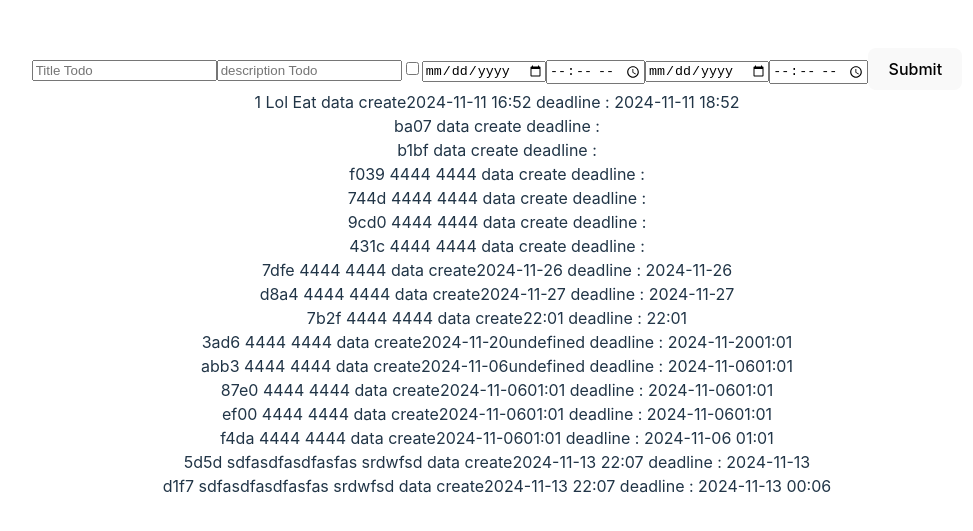
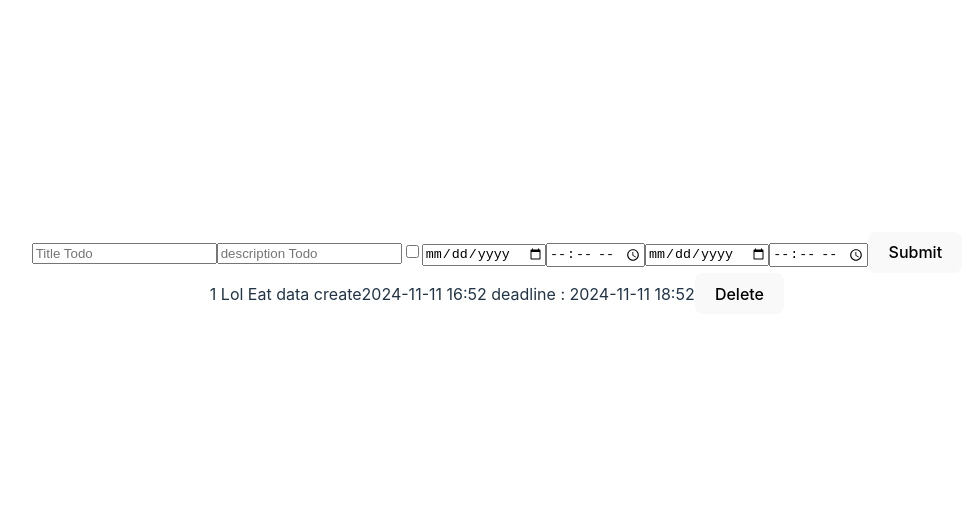
Before and after one commit to Garpirik/College_Todolist, a React (Vite) app: page / in a window 1280 px wide. Shown: the part 127-658 px from the top of the page, without its empty margins (143-1116 px from the left). Built offline with nearby package versions, Linux system fonts and the light colour scheme; data requests are answered from the project's data file.

Commit message:
Added delete button for the todo

```diff
--- a/db.json
+++ b/db.json
@@ -9,166 +9,6 @@
         "createdAt": "2024-11-11 16:52",
         "deadline": "2024-11-11 18:52"
       }
-    },
-    {
-      "id": "ba07",
-      "title": "",
-      "description": "",
-      "completed": true,
-      "data": {
-        "createdAt": "",
-        "deadline": ""
-      }
-    },
-    {
-      "id": "b1bf",
-      "title": "",
-      "description": "",
-      "completed": true,
-      "data": {
-        "createdAt": "",
-        "deadline": ""
-      }
-    },
-    {
-      "id": "f039",
-      "title": "4444",
-      "description": "4444",
-      "completed": true,
-      "data": {
-        "createdAt": "",
-        "deadline": ""
-      }
-    },
-    {
-      "id": "744d",
-      "title": "4444",
-      "description": "4444",
-      "completed": true,
-      "data": {
-        "createdAt": "",
-        "deadline": ""
-      }
-    },
-    {
-      "id": "9cd0",
-      "title": "4444",
-      "description": "4444",
-      "completed": true,
-      "data": {
-        "createdAt": "",
-        "deadline": ""
-      }
-    },
-    {
-      "id": "431c",
-      "title": "4444",
-      "description": "4444",
-      "completed": true,
-      "data": {
-        "createdAt": "",
-        "deadline": ""
-      }
-    },
-    {
-      "id": "7dfe",
-      "title": "4444",
-      "description": "4444",
-      "completed": true,
-      "data": {
-        "createdAt": "2024-11-26",
-        "deadline": "2024-11-26"
-      }
-    },
-    {
-      "id": "d8a4",
-      "title": "4444",
-      "description": "4444",
-      "completed": true,
-      "data": {
-        "createdAt": "2024-11-27",
-        "deadline": "2024-11-27"
-      }
-    },
-    {
-      "id": "7b2f",
-      "title": "4444",
-      "description": "4444",
-      "completed": true,
-      "data": {
-        "createdAt": "22:01",
-        "deadline": "22:01"
-      }
-    },
-    {
-      "id": "3ad6",
-      "title": "4444",
-      "description": "4444",
-      "completed": true,
-      "data": {
-        "createdAt": "2024-11-20undefined",
-        "deadline": "2024-11-2001:01"
-      }
-    },
-    {
-      "id": "abb3",
-      "title": "4444",
-      "description": "4444",
-      "completed": true,
-      "data": {
-        "createdAt": "2024-11-06undefined",
-        "deadline": "2024-11-0601:01"
-      }
-    },
-    {
-      "id": "87e0",
-      "title": "4444",
-      "description": "4444",
-      "completed": true,
-      "data": {
-        "createdAt": "2024-11-0601:01",
-        "deadline": "2024-11-0601:01"
-      }
-    },
-    {
-      "id": "ef00",
-      "title": "4444",
-      "description": "4444",
-      "completed": true,
-      "data": {
-        "createdAt": "2024-11-0601:01",
-        "deadline": "2024-11-0601:01"
-      }
-    },
-    {
-      "id": "f4da",
-      "title": "4444",
-      "description": "4444",
-      "completed": true,
-      "data": {
-        "createdAt": "2024-11-0601:01",
-        "deadline": "2024-11-06 01:01"
-      }
-    },
-    {
-      "id": "5d5d",
-      "title": "sdfasdfasdfasfas",
-      "description": "srdwfsd",
-      "completed": true,
-      "data": {
-        "createdAt": "2024-11-13  22:07",
-        "deadline": "2024-11-13 "
-      }
-    },
-    {
-      "id": "d1f7",
-      "title": "sdfasdfasdfasfas",
-      "description": "srdwfsd",
-      "completed": true,
-      "data": {
-        "createdAt": "2024-11-13  22:07",
-        "deadline": "2024-11-13 00:06"
-      }
     }
   ]
 }
--- a/src/Service/TodoService.tsx
+++ b/src/Service/TodoService.tsx
@@ -8,8 +8,8 @@ export const TodoAPI = createApi({
     endpoints:( builder) =>({
         getAllTodo : builder.query<ITodo[], number>({query: (limit: number = 5) => ({ url: '/todos',params:{ _limit : limit} }) , providesTags: ['Todos']}),
         createTodo: builder.mutation<ITodo, ITodo>({query:(todo: ITodo ) =>({url: '/todos', method: "POST", body: todo}), invalidatesTags: ['Todos']}),
-
-
+        deleteTodo : builder.mutation <ITodo , ITodo>({query:(todo : ITodo) =>({url: `/todos/${todo.id}`, method: "DELETE", body: todo}), invalidatesTags: ['Todos']}),
+        updateTodo : builder.mutation<ITodo, ITodo>({query:(todo: ITodo) =>({url : `/todos/${todo.id}`, method : "PUT", body: todo}) , invalidatesTags: ['Todos']}),
         getTodoId : builder.query<ITodo,number>({query: ( id: number) =>({
             url: `/todos/${id}`
         })
--- a/src/components/TodoContainer.tsx
+++ b/src/components/TodoContainer.tsx
@@ -22,7 +22,11 @@ interface ValuesForm{
 const TodoContainer: React.FC  = () =>{
     // const {data  } = TodoAPI.useGetTodoIdQuery(1);
     const {data , isLoading, error} = TodoAPI.useGetAllTodoQuery(100 )
+    const [deleteTodo, {}] = TodoAPI.useDeleteTodoMutation();
    const [createTodo, {}] = TodoAPI.useCreateTodoMutation();
+   const [updateTodo , {}] = TodoAPI.useUpdateTodoMutation();
+
+
 
    const initialValues : ValuesForm = {title : '', description :'', completed : false, data:{createdAt :"" , deadline : ""}, dataHours: {createdAtHours : "", deadlineHours :""}}
 
@@ -31,6 +35,16 @@ const TodoContainer: React.FC  = () =>{
 
         await createTodo({title: todo.title, description: todo.description, completed: todo.completed , data: {createdAt : `${todo.data.createdAt}  `+ todo.dataHours.createdAtHours , deadline : `${todo.data.createdAt} ` +todo.dataHours.deadlineHours}} as unknown as ITodo)
    }
+
+   const handleRemove = async ( todo: ITodo) =>{
+        deleteTodo(todo)
+   }
+
+const handleUpdate = async(todo:ITodo) =>{
+    updateTodo(todo);
+
+}
+
 
    return(
         <div>
@@ -58,7 +72,7 @@ const TodoContainer: React.FC  = () =>{
 
 
         {data && data.map(el =>
-        <TodoItem key={el.id} props={el} />
+        <TodoItem key={el.id} props={el} remove={handleRemove} update={handleUpdate} />
     )}
         {/* <button onClick={() => createTodoButton()}>Create POST</button> */}
         </div>
--- a/src/components/TodoItem.tsx
+++ b/src/components/TodoItem.tsx
@@ -1,14 +1,22 @@
 import { ITodo } from "../models/ITodo";
+import { TodoAPI } from "../Service/TodoService";
 
 interface TodoItemProps{
-    props : ITodo
+    props : ITodo;
+    remove : ((todo: ITodo) => void )
+    update : ((todo: ITodo) => void)
 }
 
 
-const TodoItem : React.FC <TodoItemProps>  = ({props} ) =>{
+const TodoItem : React.FC <TodoItemProps>  = ({props, remove} ) =>{
+
+
+
+
     return(
         <div>
             {props.id} {props.title } {props.description} data create{props.data.createdAt}  deadline : {props.data.deadline}
+            <button onClick={() => remove(props)}>Delete</button>
         </div>
 
     )
```
Also changed, not shown: 1 other file (tests, documents, lock files or other folders).
